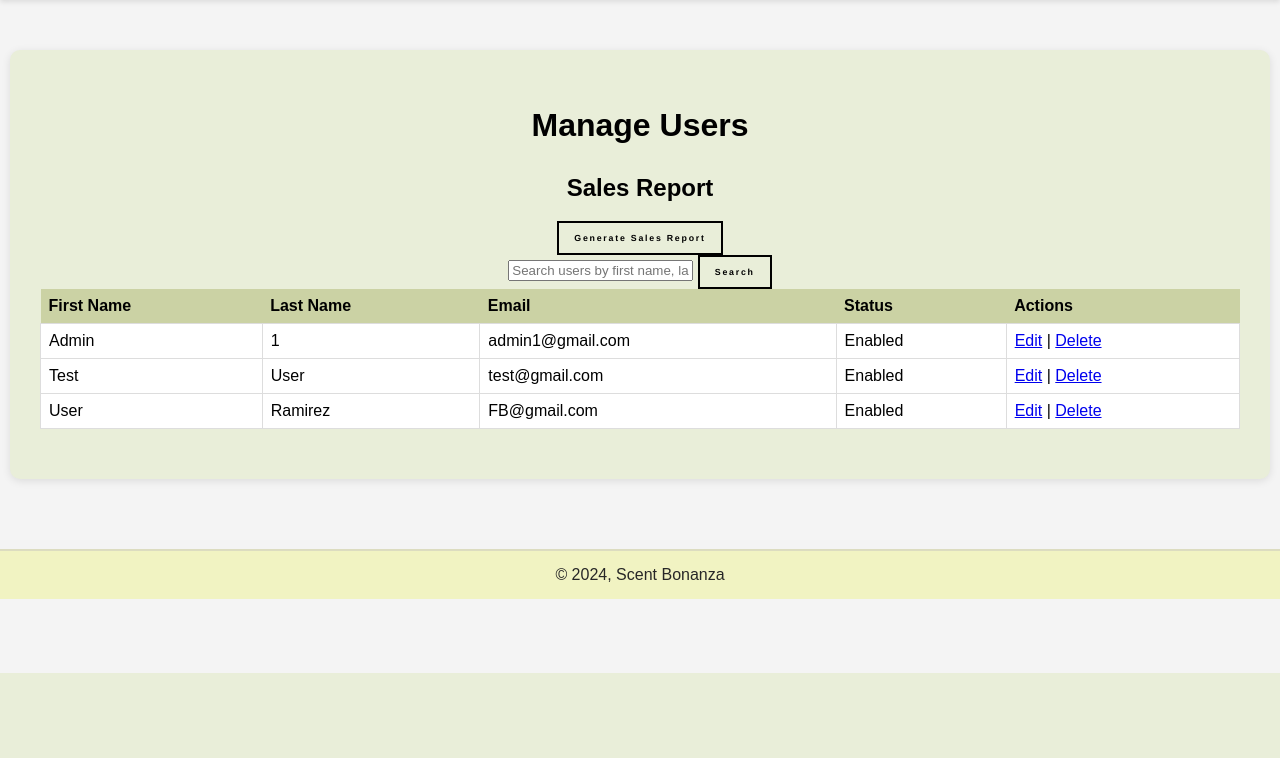
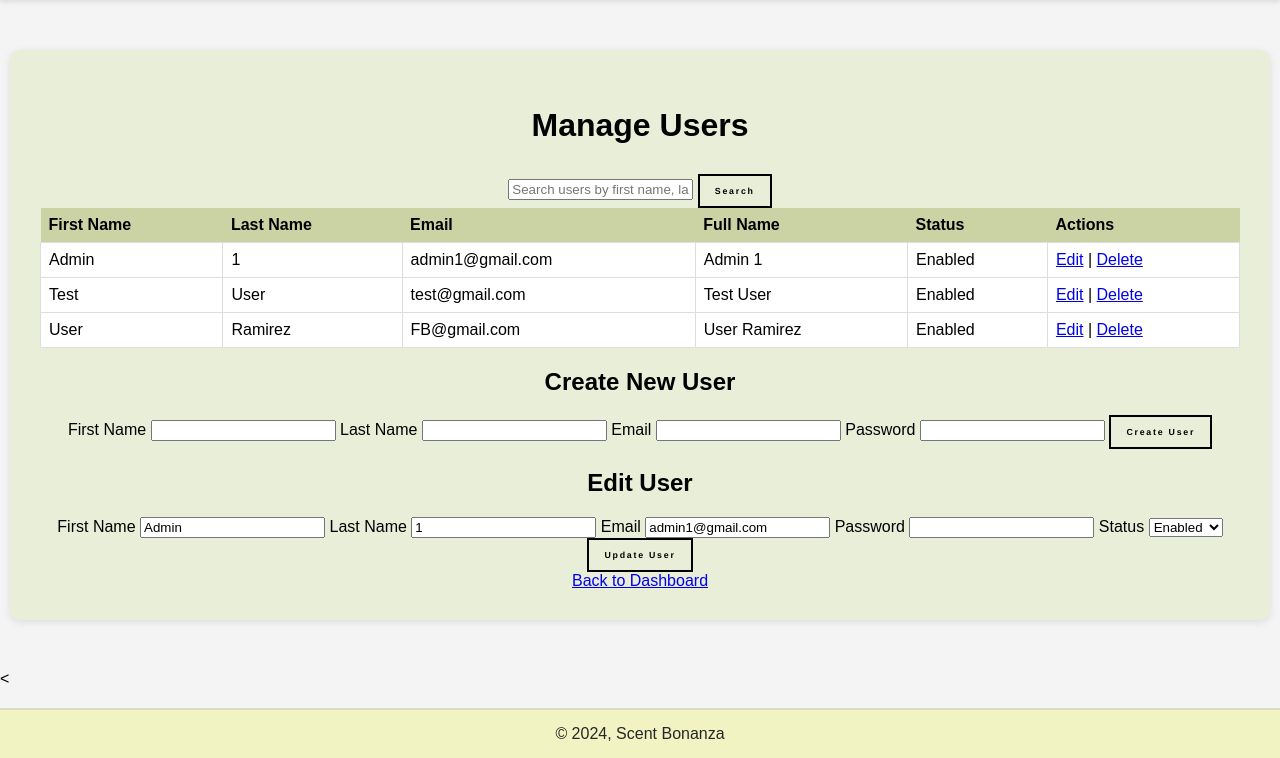
Before and after one commit to Xeidonn/ITPROG, a PHP site: page /manage_users.php?edit_user_id=15 in a window 1280 px wide. Shown: the part 127-885 px from the top of the page. Before the commit the page ends 800 px from the top, so only its background shows below. Run offline with PHP 8.4, Linux system fonts and the light colour scheme; data comes from the database, SQL or seed files in the repository.

Commit message:
Revert "Add files via upload"
This reverts commit 41bd6302b7498c4024aa3d49555dd80120ce5db7.

```diff
--- a/php/manage_users.php
+++ b/php/manage_users.php
@@ -15,12 +15,11 @@ if ($conn->connect_error) {
     die("Connection failed: " . $conn->connect_error);
 }
 
-// Initialize variables
+// Initialize users_result variable for both normal and search queries
 $users_result = null;
-$searchTerm = '';
-$sales_report = [];
 
 // Search for users if a search term is provided
+$searchTerm = '';
 if (isset($_GET['search'])) {
     $searchTerm = $_GET['search'];
     $search_query = "SELECT * FROM users WHERE first_name LIKE ? OR last_name LIKE ? OR email LIKE ?";
@@ -35,27 +34,12 @@ if (isset($_GET['search'])) {
     $users_result = $conn->query($query);
 }
 
-// Generate sales report
-if (isset($_POST['generate_report'])) {
-    $report_query = "SELECT
-                        COUNT(*) AS total_orders,
-                        SUM(total_amount) AS total_sales,
-                        COUNT(CASE WHEN status = 'Completed' THEN 1 END) AS completed_orders
-                     FROM orders";
-    $report_result = $conn->query($report_query);
-    if ($report_result) {
-        $sales_report = $report_result->fetch_assoc();
-    } else {
-        $_SESSION['error_message'] = "Failed to generate sales report.";
-    }
-}
-
 // Handle create new user request
 if (isset($_POST['create_user'])) {
     $first_name = $_POST['first_name'];
     $last_name = $_POST['last_name'];
     $email = $_POST['email'];
-    $password = password_hash($_POST['password'], PASSWORD_DEFAULT);
+    $password = password_hash($_POST['password'], PASSWORD_DEFAULT); // Hash password
     $is_disabled = 0; // New user will be enabled by default
 
     $create_query = "INSERT INTO users (first_name, last_name, email, password, is_disabled) VALUES (?, ?, ?, ?, ?)";
@@ -63,7 +47,7 @@ if (isset($_POST['create_user'])) {
         $stmt->bind_param("ssssi", $first_name, $last_name, $email, $password, $is_disabled);
         if ($stmt->execute()) {
             $_SESSION['success_message'] = "User has been created successfully.";
-            header("Location: manage_users.php");
+            header("Location: manage_users.php");  // Redirect after creation
             exit();
         } else {
             $_SESSION['error_message'] = "Failed to create user.";
@@ -74,12 +58,12 @@ if (isset($_POST['create_user'])) {
 // Handle delete user request
 if (isset($_GET['delete_user_id'])) {
     $delete_user_id = $_GET['delete_user_id'];
-    $delete_query = "DELETE FROM users WHERE user_id = ?";
+    $delete_query = "DELETE FROM users WHERE user_id = ?";  // Ensure user_id matches your table structure
     if ($stmt = $conn->prepare($delete_query)) {
         $stmt->bind_param("i", $delete_user_id);
         $stmt->execute();
         $_SESSION['success_message'] = "User has been deleted successfully.";
-        header("Location: manage_users.php");
+        header("Location: manage_users.php");  // Redirect to avoid resubmission
         exit();
     } else {
         $_SESSION['error_message'] = "Failed to delete user.";
@@ -103,15 +87,15 @@ if (isset($_POST['update_user'])) {
     $first_name = $_POST['first_name'];
     $last_name = $_POST['last_name'];
     $email = $_POST['email'];
-    $password = $_POST['password'] ? password_hash($_POST['password'], PASSWORD_DEFAULT) : $user_data['password'];
-    $is_disabled = $_POST['is_disabled'];
+    $password = $_POST['password'] ? password_hash($_POST['password'], PASSWORD_DEFAULT) : $user_data['password'];  // If no password provided, keep the old one
+    $is_disabled = $_POST['is_disabled']; // 0 or 1 (enabled/disabled)
 
     $update_query = "UPDATE users SET first_name = ?, last_name = ?, email = ?, password = ?, is_disabled = ? WHERE user_id = ?";
     if ($stmt = $conn->prepare($update_query)) {
         $stmt->bind_param("ssssii", $first_name, $last_name, $email, $password, $is_disabled, $update_user_id);
         if ($stmt->execute()) {
             $_SESSION['success_message'] = "User has been updated successfully.";
-            header("Location: manage_users.php");
+            header("Location: manage_users.php");  // Redirect after update
             exit();
         } else {
             $_SESSION['error_message'] = "Failed to update user.";
@@ -132,6 +116,7 @@ $conn->close();
 </head>
 <body>
 
+<!-- Header Section -->
 <header>
     <div class="header-container">
         <div class="logo">
@@ -149,11 +134,12 @@ $conn->close();
     </div>
 </header>
 
+<!-- Admin Manage Users Section -->
 <section class="dashboard">
     <div class="dashboard-container">
         <h1>Manage Users</h1>
 
-        <!-- Success or Error Messages -->
+        <!-- Success or Error Message -->
         <?php if (isset($_SESSION['success_message'])): ?>
             <div class="success-message">
                 <?php echo $_SESSION['success_message']; ?>
@@ -168,60 +154,105 @@ $conn->close();
             </div>
         <?php endif; ?>
 
-        <!-- Sales Report Section -->
-        <h2>Sales Report</h2>
-        <form method="POST">
-            <button type="submit" name="generate_report">Generate Sales Report</button>
-        </form>
-
-        <?php if (!empty($sales_report)): ?>
-            <div class="sales-report">
-                <p><strong>Total Orders:</strong> <?php echo htmlspecialchars($sales_report['total_orders']); ?></p>
-                <p><strong>Total Sales:</strong> $<?php echo htmlspecialchars(number_format($sales_report['total_sales'], 2)); ?></p>
-                <p><strong>Completed Orders:</strong> <?php echo htmlspecialchars($sales_report['completed_orders']); ?></p>
-            </div>
-        <?php endif; ?>
-
         <!-- User Search Form -->
         <form method="GET">
             <input type="text" name="search" placeholder="Search users by first name, last name, or email" value="<?php echo htmlspecialchars($searchTerm); ?>">
             <button type="submit">Search</button>
         </form>
 
-        <!-- User Table -->
+        <!-- User List Table -->
         <table class="user-table">
             <thead>
                 <tr>
                     <th>First Name</th>
                     <th>Last Name</th>
                     <th>Email</th>
+                    <th>Full Name</th>
                     <th>Status</th>
                     <th>Actions</th>
                 </tr>
             </thead>
             <tbody>
-                <?php if ($users_result && $users_result->num_rows > 0): ?>
-                    <?php while ($user = $users_result->fetch_assoc()): ?>
-                        <tr>
-                            <td><?php echo htmlspecialchars($user['first_name']); ?></td>
-                            <td><?php echo htmlspecialchars($user['last_name']); ?></td>
-                            <td><?php echo htmlspecialchars($user['email']); ?></td>
-                            <td><?php echo $user['is_disabled'] ? 'Disabled' : 'Enabled'; ?></td>
-                            <td>
-                                <a href="manage_users.php?edit_user_id=<?php echo htmlspecialchars($user['user_id']); ?>">Edit</a> |
-                                <a href="manage_users.php?delete_user_id=<?php echo htmlspecialchars($user['user_id']); ?>" onclick="return confirm('Are you sure?')">Delete</a>
-                            </td>
-                        </tr>
-                    <?php endwhile; ?>
-                <?php else: ?>
-                    <tr><td colspan="5">No users found.</td></tr>
-                <?php endif; ?>
+                <?php
+                if ($users_result && $users_result->num_rows > 0) {
+                    while ($user = $users_result->fetch_assoc()) {
+                        echo "<tr>";
+                        echo "<td>" . htmlspecialchars($user['first_name']) . "</td>";
+                        echo "<td>" . htmlspecialchars($user['last_name']) . "</td>";
+                        echo "<td>" . htmlspecialchars($user['email']) . "</td>";
+                        echo "<td>" . htmlspecialchars($user['first_name']) . " " . htmlspecialchars($user['last_name']) . "</td>";
+
+                        // Display user status (Enabled/Disabled)
+                        $status = $user['is_disabled'] ? 'Disabled' : 'Enabled';
+                        echo "<td>" . $status . "</td>";
+
+                        echo "<td>
+                            <a href='manage_users.php?edit_user_id=" . $user['user_id'] . "'>Edit</a> |
+                            <a href='manage_users.php?delete_user_id=" . $user['user_id'] . "' onclick='return confirm(\"Are you sure you want to delete this user?\")'>Delete</a>
+                        </td>";
+                        echo "</tr>";
+                    }
+                } else {
+                    echo "<tr><td colspan='6'>No users found</td></tr>";
+                }
+                ?>
             </tbody>
         </table>
+
+        <!-- Create New User Form -->
+        <h2>Create New User</h2>
+        <form method="POST" action="manage_users.php">
+            <label for="first_name">First Name</label>
+            <input type="text" name="first_name" required>
+
+            <label for="last_name">Last Name</label>
+            <input type="text" name="last_name" required>
+
+            <label for="email">Email</label>
+            <input type="email" name="email" required>
+
+            <label for="password">Password</label>
+            <input type="password" name="password" required>
+
+            <button type="submit" name="create_user">Create User</button>
+        </form>
+
+
+        <!-- Update User Form -->
+        <?php if (isset($user_data)): ?>
+            <h2>Edit User</h2>
+            <form method="POST" action="manage_users.php">
+                <input type="hidden" name="user_id" value="<?php echo htmlspecialchars($user_data['user_id']); ?>">
+
+                <label for="first_name">First Name</label>
+                <input type="text" name="first_name" value="<?php echo htmlspecialchars($user_data['first_name']); ?>" required>
+
+                <label for="last_name">Last Name</label>
+                <input type="text" name="last_name" value="<?php echo htmlspecialchars($user_data['last_name']); ?>" required>
+
+                <label for="email">Email</label>
+                <input type="email" name="email" value="<?php echo htmlspecialchars($user_data['email']); ?>" required>
+
+                <label for="password">Password</label>
+                <input type="password" name="password">
+
+                <label for="is_disabled">Status</label>
+                <select name="is_disabled">
+                    <option value="0" <?php echo ($user_data['is_disabled'] == 0) ? 'selected' : ''; ?>>Enabled</option>
+                    <option value="1" <?php echo ($user_data['is_disabled'] == 1) ? 'selected' : ''; ?>>Disabled</option>
+                </select>
+
+                <button type="submit" name="update_user">Update User</button>
+            </form>
+        <?php endif; ?>
+
+        <!-- Back to Admin Home Page -->
+        <section class="back-to-dashboard">
+            <a href="admindashboard.php" class="back-link">Back to Dashboard</a>
+        </section>
     </div>
 </section>
-
-<section class="footer">
+<<section class="footer">
     <div class="copyright">
          &copy; <?php echo date("Y"); ?>, Scent Bonanza
     </div>
```
